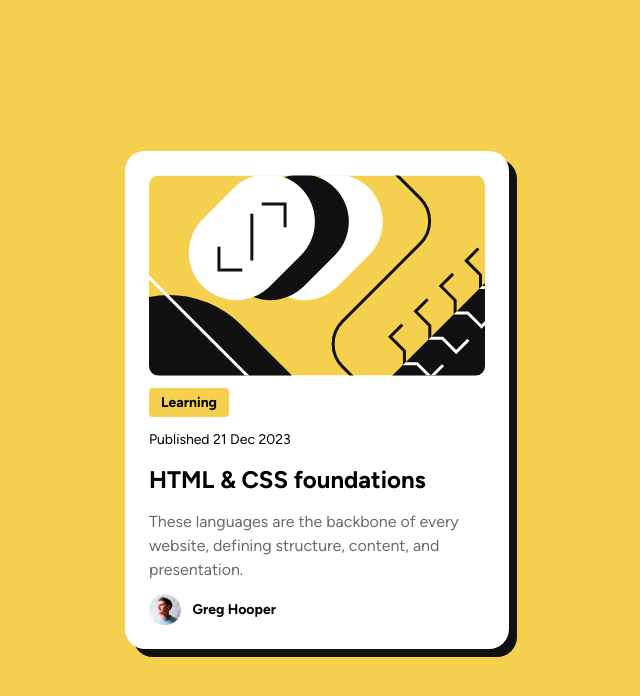
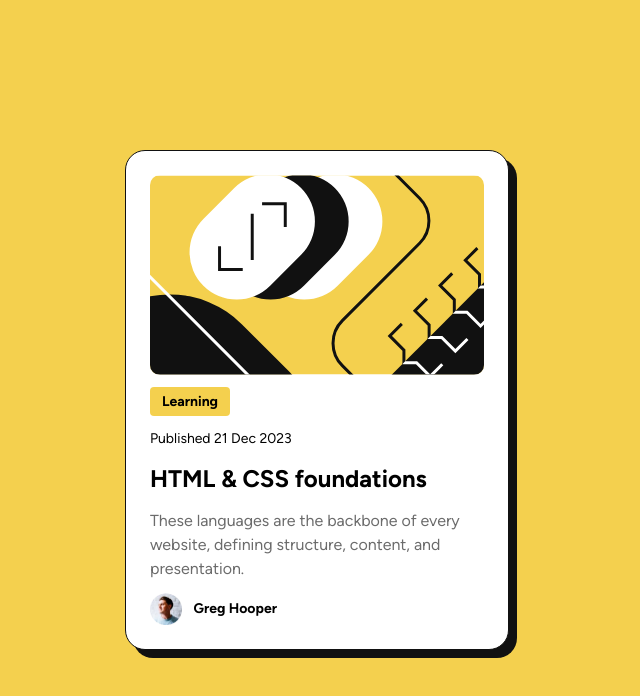
Before and after one commit to Geo86/FM-challenge-2--Blog-preview-card, a plain HTML site: page index.html in a window 1280 px wide. Shown: the whole page, without its empty margins (323-963 px from the left). Drawn offline with Linux system fonts and the light colour scheme.

Commit message:
add solid border

```diff
--- a/scss/styles.scss
+++ b/scss/styles.scss
@@ -86,6 +86,7 @@ body{
     border-radius: 20px;
     background-color: $light-color;
     padding:24px;
+    border: 1px solid $dark-color;
     box-shadow: 8px 8px 0 $dark-color;
 
     &__image{
```
Also changed, not shown: css/styles.css, 1 other file.
